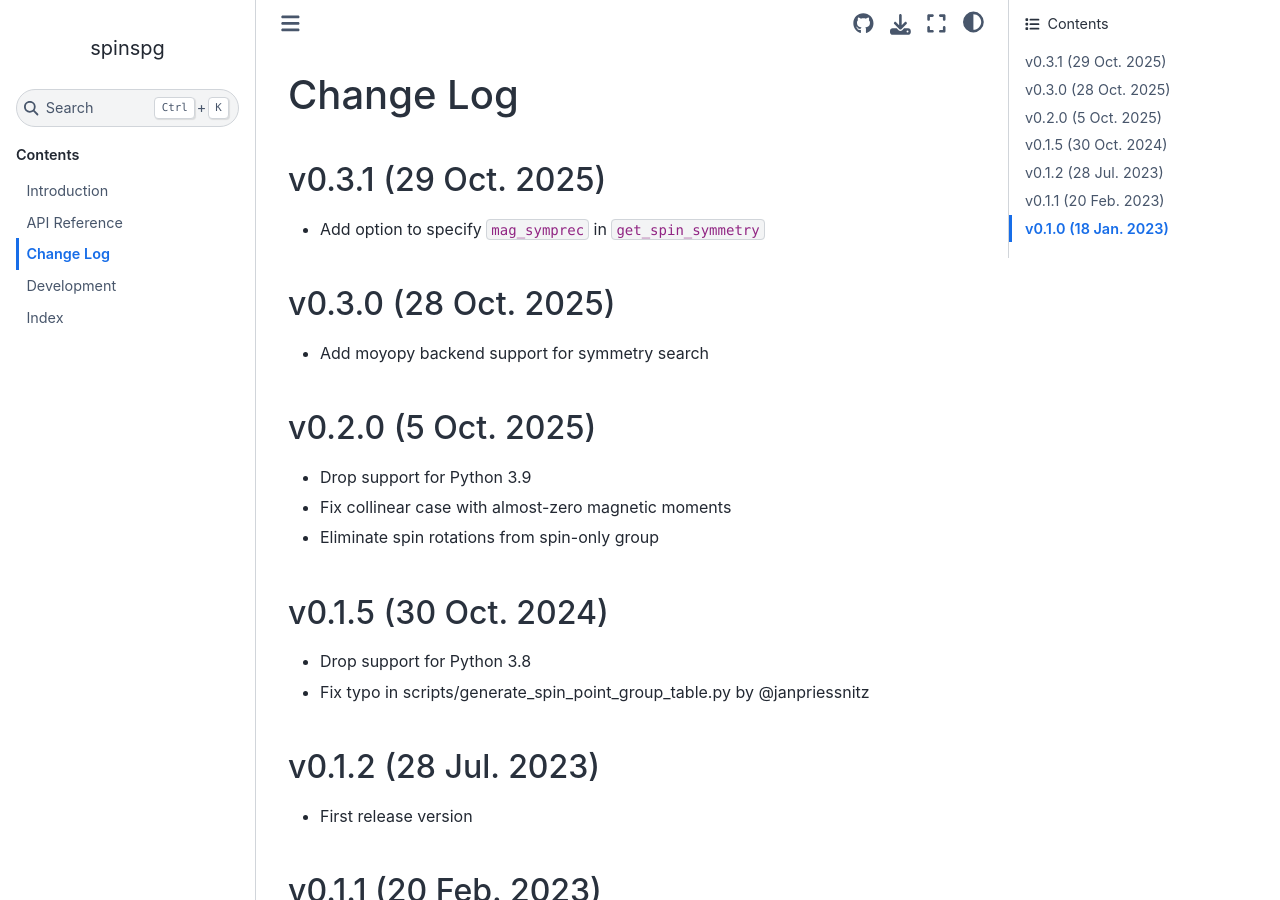
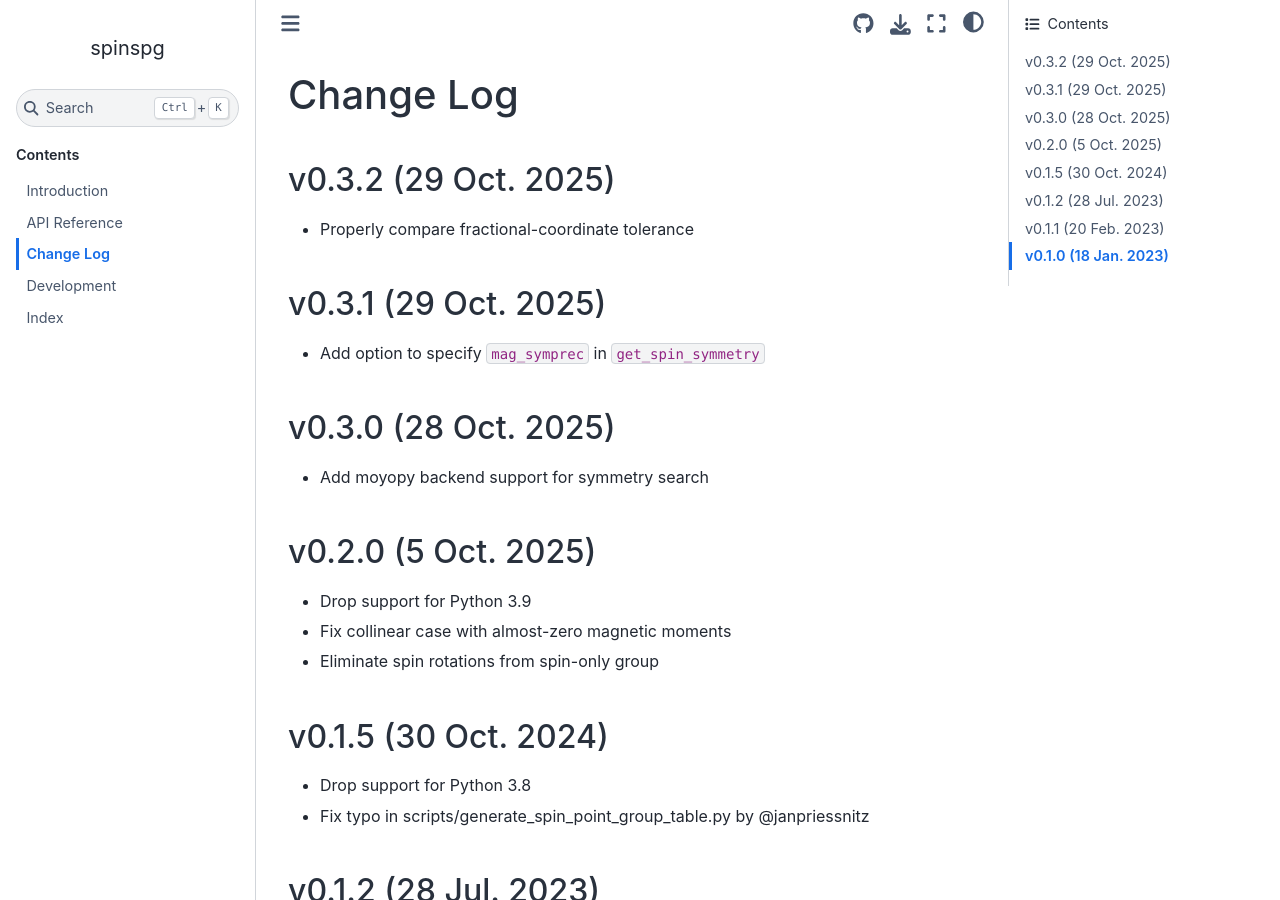
Before and after one commit to spglib/spinspg, a Sphinx documentation site: the page built from docs/changelog.md, in a window 1280 px wide and 900 px high. Built offline with Sphinx 7.4.7 and the Sphinx Book theme 1.1.4, drawn with Linux system fonts in a browser that asks for light colours.

Commit message:
Bump up version

```diff
--- a/docs/changelog.md
+++ b/docs/changelog.md
@@ -1,4 +1,8 @@
 # Change Log
+
+## v0.3.2 (29 Oct. 2025)
+
+-  Properly compare fractional-coordinate tolerance
 
 ## v0.3.1 (29 Oct. 2025)
 
```
